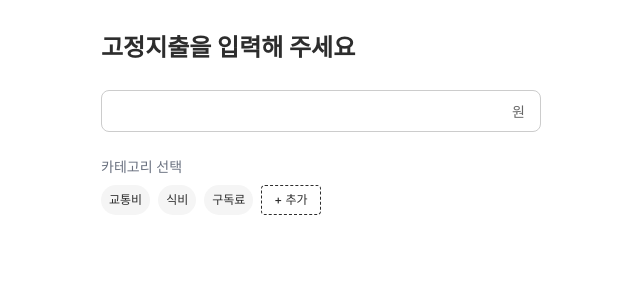
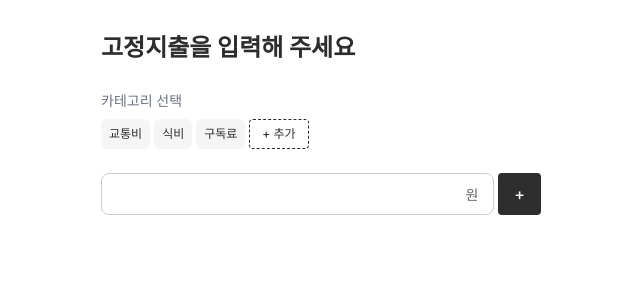
Before and after one commit to j-yesung/soomtong, a Next.js app: page /expense in a window 1280 px wide. Shown: the top 300 px of the page, without its empty margins (319-959 px from the left). Built offline with nearby package versions, Linux system fonts and the light colour scheme.

Commit message:
style: 레이아웃 구조 수정

```diff
--- a/src/components/ui/flex/index.tsx
+++ b/src/components/ui/flex/index.tsx
@@ -10,6 +10,7 @@ export interface FlexProps extends Omit<React.ComponentProps<typeof Box>, "displ
   gap?: number;
   fullWidth?: boolean;
   children?: React.ReactNode;
+  as?: React.ElementType;
 }
 
 export default function Flex({
@@ -19,6 +20,7 @@ export default function Flex({
   wrap,
   gap,
   fullWidth,
+  as,
   children,
   ...rest
 }: FlexProps) {
@@ -26,6 +28,7 @@ export default function Flex({
     <Box
       {...rest}
       display="flex"
+      as={as}
       flexDirection={direction}
       justifyContent={justify}
       alignItems={align}
--- a/src/components/ui/input/base/index.tsx
+++ b/src/components/ui/input/base/index.tsx
@@ -1,4 +1,4 @@
-import Box from "../../box/style";
+import Flex from "../../flex";
 import * as S from "./style";
 import * as T from "./type";
 
@@ -17,9 +17,10 @@ export default function Input({
   inputMode,
   unit,
   className,
+  flex,
 }: T.InputProps) {
   return (
-    <Box position="relative" display="flex" alignItems="center" className={className}>
+    <Flex position="relative" align="center" flex={flex} className={className}>
       <S.Input
         autoComplete="off"
         ref={ref}
@@ -40,6 +41,6 @@ export default function Input({
         $fullWidth={fullWidth}
       />
       {unit && <S.Unit>{unit}</S.Unit>}
-    </Box>
+    </Flex>
   );
 }
--- a/src/components/ui/input/base/type.ts
+++ b/src/components/ui/input/base/type.ts
@@ -27,4 +27,5 @@ export interface InputProps extends React.InputHTMLAttributes<HTMLInputElement>
   fullWidth?: boolean;
   unit?: string;
   className?: string;
+  flex?: number;
 }
--- a/src/components/ui/tag/style.ts
+++ b/src/components/ui/tag/style.ts
@@ -15,7 +15,7 @@ export const TagButton = styled.button<TagStylesProps>`
       case "select":
         return css`
           background-color: ${$isSelected ? "#000" : theme.bg.secondary};
-          border-radius: ${theme.radius.lg};
+          border-radius: ${theme.radius.sm};
           padding: 4px 8px;
         `;
       case "base":
--- a/src/features/expense/components/fixedExpenseForm/index.tsx
+++ b/src/features/expense/components/fixedExpenseForm/index.tsx
@@ -1,7 +1,6 @@
 import { useMemo, useState } from "react";
 
-import { Column } from "@/components/ui";
-import ReadyButton from "@/features/common/readyButton";
+import { Button, Column, Row } from "@/components/ui";
 import { FixedExpenseInput, FixedTagSelector } from "@/features/expense/components";
 import { DEFAULT_TAGS } from "@/features/expense/constant";
 import { useFixedExpenseStore } from "@/features/expense/store";
@@ -15,8 +14,6 @@ export default function FixedExpenseForm() {
 
   const [tagList, setTagList] = useState<string[]>(DEFAULT_TAGS);
 
-  const [alwaysShowAdd, setAlwaysShowAdd] = useState(false);
-
   const amount = useMemo(() => parseNumericInput(value), [value]);
   const canSubmit = amount > 0 && !!tag;
 
@@ -25,7 +22,6 @@ export default function FixedExpenseForm() {
     add({ tag, amount });
     setValue("");
     setTag("");
-    setAlwaysShowAdd(true);
   };
 
   const handleAddTag = (name: string) => {
@@ -37,10 +33,14 @@ export default function FixedExpenseForm() {
   };
 
   return (
-    <Column width="100%" gap={24}>
-      <FixedExpenseInput value={value} onChange={setValue} />
+    <Column gap={24} fullWidth>
       <FixedTagSelector tags={tagList} selected={tag} onSelect={setTag} onAddTag={handleAddTag} />
-      <ReadyButton onClick={handleSubmit} text="추가" condition={alwaysShowAdd ? true : canSubmit} />
+      <Row fullWidth gap={4} align="center">
+        <FixedExpenseInput value={value} onChange={setValue} />
+        <Button onClick={handleSubmit} height={42}>
+          +
+        </Button>
+      </Row>
     </Column>
   );
 }
--- a/src/features/expense/components/fixedExpenseInput/index.tsx
+++ b/src/features/expense/components/fixedExpenseInput/index.tsx
@@ -21,6 +21,7 @@ export default function FixedExpenseInput({ onChange, value }: Props) {
       unit="원"
       fullWidth
       inputSize="l"
+      flex={1}
     />
   );
 }
--- a/src/features/expense/components/fixedExpenseList/index.tsx
+++ b/src/features/expense/components/fixedExpenseList/index.tsx
@@ -1,24 +1,22 @@
 "use client";
 
-import { Column, Row, Tag, Text } from "@/components/ui";
+import { Button, Column, Row, Tag, Text } from "@/components/ui";
+import { formatWithComma } from "@/utils/formatter";
 
 import { useFixedExpenseStore } from "../../store";
 
-const fmt = new Intl.NumberFormat("ko-KR");
-
 export default function FixedExpenseList() {
   const items = useFixedExpenseStore((s) => s.items);
-  console.log(items);
   const remove = useFixedExpenseStore((s) => s.remove);
 
   return (
-    <Column gap={12} width="100%">
+    <Column as="ul" gap={12} width="100%">
       {items.map(({ id, tag, amount }) => (
-        <Row key={id} justify="space-between" align="center" gap={12} width="100%">
+        <Row as="li" key={id} justify="space-between" align="center" gap={12} width="100%">
           <Tag variant="base">{tag}</Tag>
           <Row gap={12} align="center">
-            <Text variant="body">{fmt.format(amount)}원</Text>
-            <button onClick={() => remove(id)}>삭제</button>
+            <Text variant="body">{formatWithComma(amount)}원</Text>
+            <Button onClick={() => remove(id)}>삭제</Button>
           </Row>
         </Row>
       ))}
--- a/src/features/expense/components/fixedTagSelector/index.tsx
+++ b/src/features/expense/components/fixedTagSelector/index.tsx
@@ -42,7 +42,7 @@ export default function FixedTagSelector({ tags, selected, onSelect, onAddTag }:
         카테고리 선택
       </Text>
 
-      <Row gap={8} wrap="wrap" align="center">
+      <Row gap={4} wrap="wrap" align="center">
         {tags.map((tag) => (
           <Tag key={tag} variant="select" onClick={() => onSelect(tag)} isSelected={selected === tag}>
             {tag}
```
